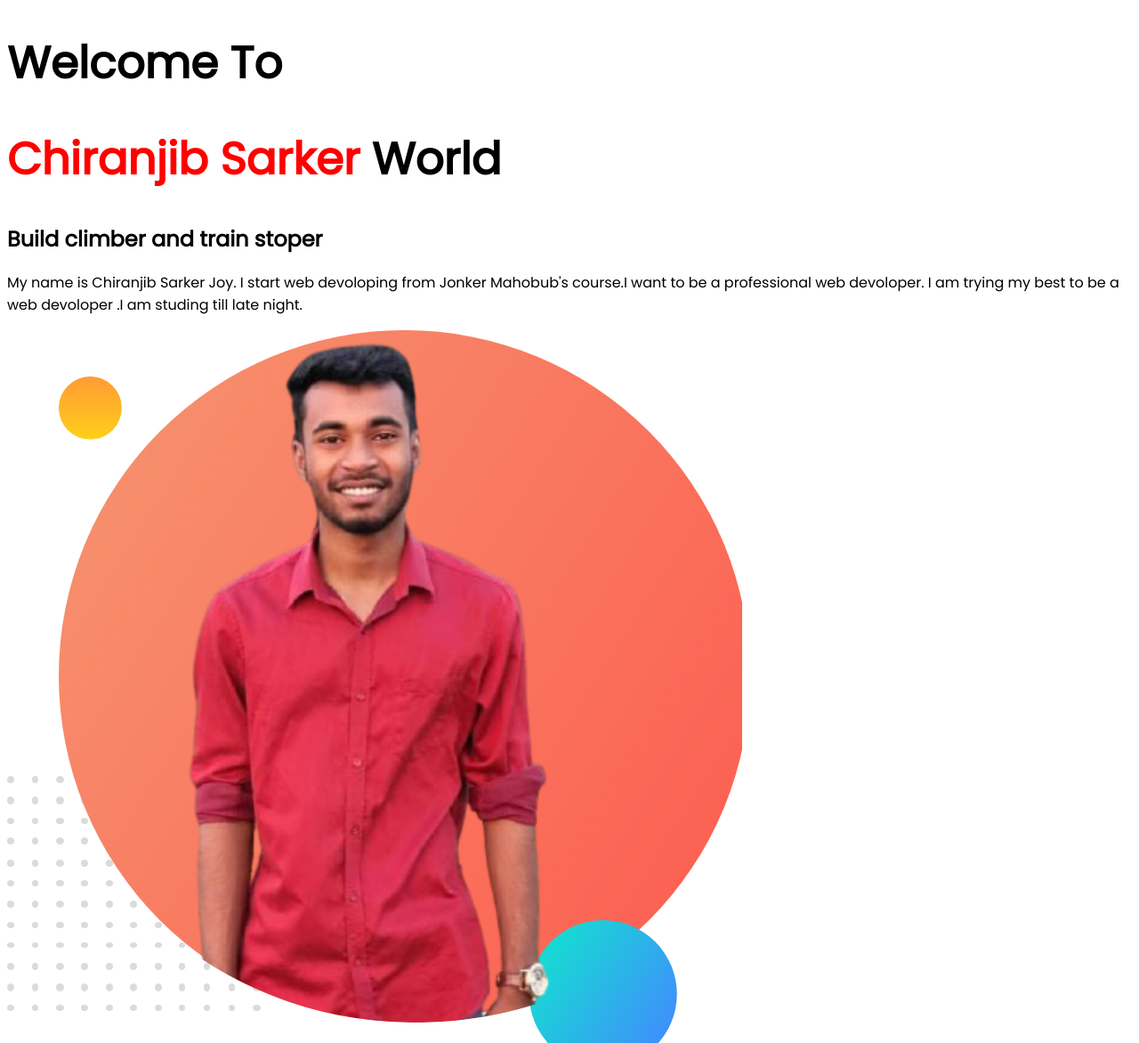
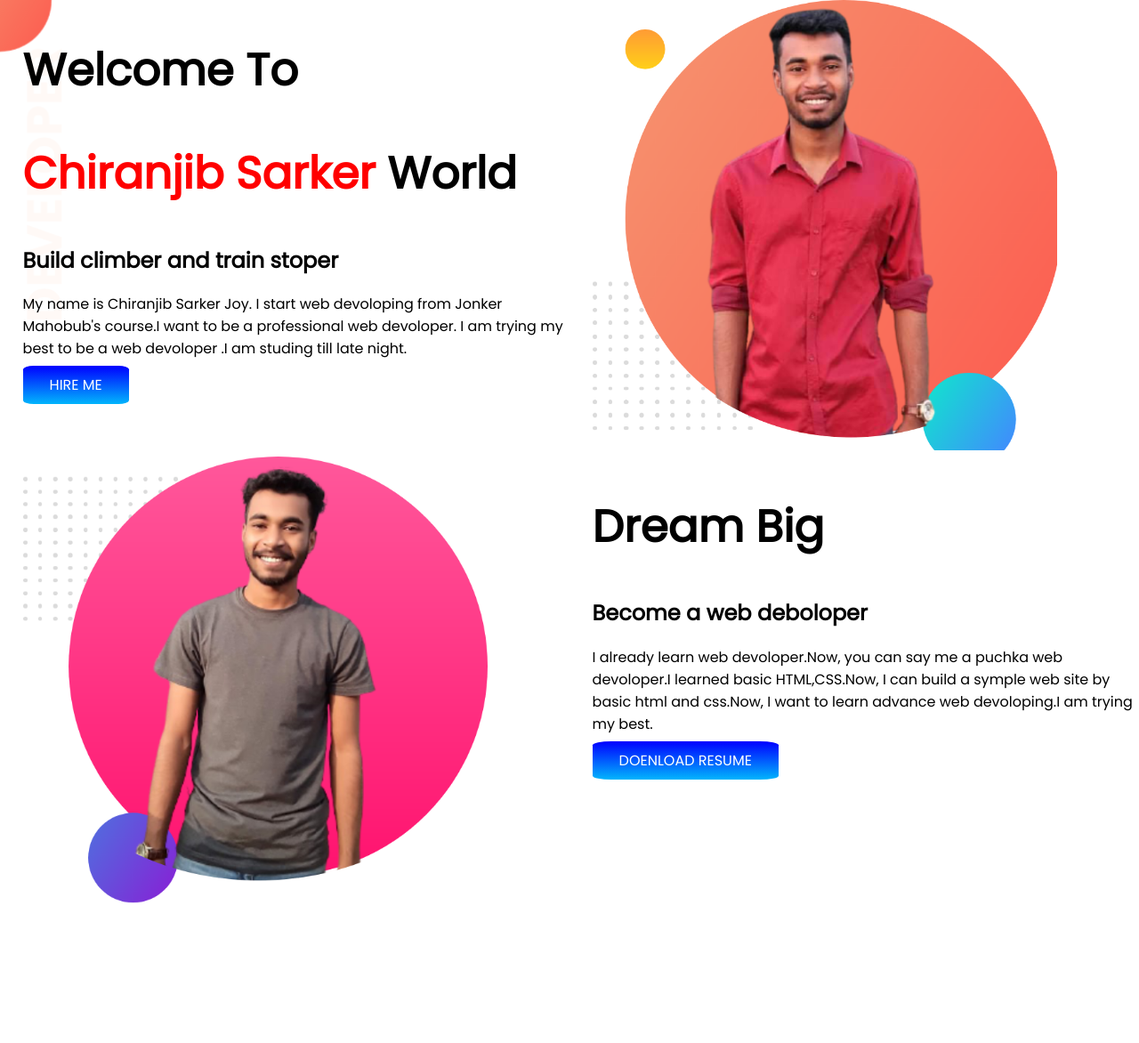
Before and after one commit to chiranjib220/devoloper-port, a plain HTML site: page index.html in a window 1280 px wide. Shown: the whole page at 89% size. After the commit the page ends 1022 px from the top, so only its background shows below. Drawn offline with Linux system fonts and the light colour scheme.

Commit message:
tw0 section comleted

```diff
--- a/index.html
+++ b/index.html
@@ -11,10 +11,25 @@
     <link rel="stylesheet" href="style.css">
 </head>
 <body>
-    <h1>Welcome To</h1>
-    <h1><span class="color">Chiranjib Sarker</span> World</h1>
-    <h2>Build climber and train stoper</h2>
-    <p>My name is Chiranjib Sarker Joy. I start web devoloping from Jonker Mahobub's course.I want to be a professional web devoloper. I am trying my best to be a web devoloper .I am studing till late night.</p>
-    <img src="images/joy3.png" alt="">
+    <section class="top-banner"><div class="half-width"><h1>Welcome To</h1>
+        <h1><span class="color">Chiranjib Sarker</span>  World</h1>
+        <h2>Build climber and train stoper</h2>
+        <p>My name is Chiranjib Sarker Joy. I start web devoloping from Jonker Mahobub's course.I want to be a professional web devoloper. I am trying my best to be a web devoloper .I am studing till late night.</p>
+    <a class="background-color" target="blank" href="https://www.facebook.com/profile.php?id=100021201606172">HIRE ME</a></div>
+    <div class="half-width">
+        <img src="images/joy3.png" alt="">
+    </div>
+    </section>
+    <section>
+        <div class="half-width">
+            <img src="images/joy4.png" alt="">
+        </div>
+        <div class="half-width">
+            <h1>Dream Big</h1>
+            <h2>Become a web deboloper</h2>
+            <p>I already learn web devoloper.Now, you can say me a puchka web devoloper.I learned basic HTML,CSS.Now, I can build a symple web site by basic html and css.Now, I want to learn advance web devoloping.I am trying my best.</p>
+            <a class="background-color" target="blank" href="https://www.facebook.com/profile.php?id=100021201606172">DOENLOAD RESUME</a>
+        </div>
+    </section>
 </body>
 </html>
--- a/style.css
+++ b/style.css
@@ -1,5 +1,6 @@
 body{
     font-family: 'Poppins', sans-serif;
+    margin: 0;
 }
 h1{
     font-size: 50px;
@@ -7,3 +8,27 @@ h1{
 .color{
     color: red;
 }
+section{
+    display: flex;
+}
+.half-width{
+    width: 50%;
+    padding-left: 2%;
+}
+.half-width img {
+    width: 85%;
+
+}
+.background-color{
+    background-image: linear-gradient(blue,rgb(2, 181, 252) );
+    text-decoration: none;
+    border-radius: 10%;
+    padding: 10px 30px;
+    color: white;
+    font: 700;
+}
+.top-banner{
+    background-image: url(images/top-banner.png);
+    background-repeat: no-repeat;
+
+}
```
Also changed, not shown: images/joy3-removebg-preview.png (added), images/joy4.png (added).
